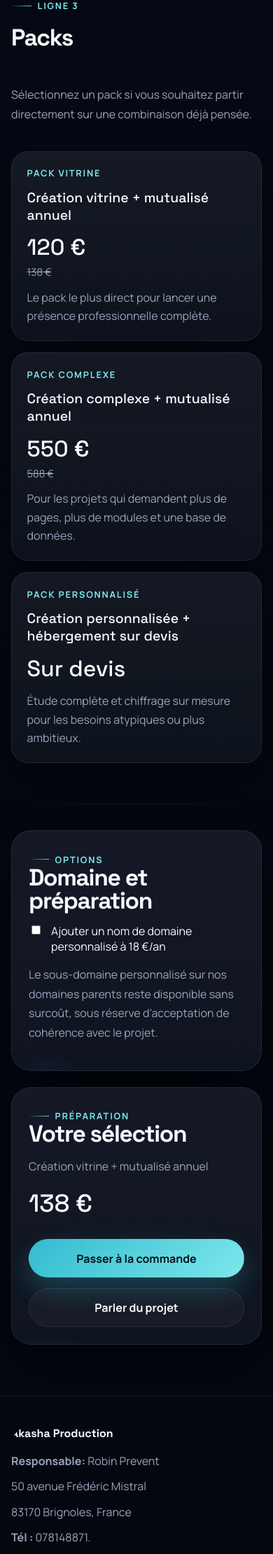
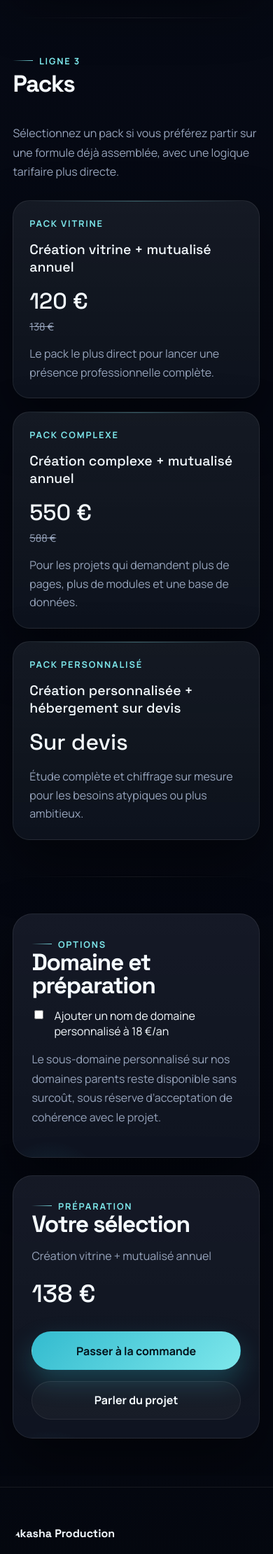
Before and after one commit to AkashaProduction/akashaproduction, a PHP site: page /solutions.php in a window 390 px wide. Shown: the part 3105-5325 px from the top of the page at 70% size. Run offline with PHP 8.4, Linux system fonts and the light colour scheme.

Commit message:
Polish pricing layouts and spacing system

```diff
--- a/assets/site.css
+++ b/assets/site.css
@@ -18,7 +18,10 @@
   --shadow: 0 32px 80px rgba(0, 0, 0, 0.45);
   --radius: 28px;
   --radius-small: 18px;
-  --max: 1200px;
+  --max: 1288px;
+  --gutter: 3.5rem;
+  --section-space: 4.5rem;
+  --card-space: 1.65rem;
 }
 
 * {
@@ -79,7 +82,7 @@
 }
 
 .container {
-  width: min(calc(100% - 2rem), var(--max));
+  width: min(calc(100% - var(--gutter)), var(--max));
   margin: 0 auto;
 }
 
@@ -298,7 +305,7 @@
 .pricing-card,
 .footer-card,
 .form-card {
-  padding: 1.5rem;
+  padding: var(--card-space);
 }
 
 .card,
@@ -331,7 +338,7 @@
   display: flex;
   gap: 0.95rem;
   flex-wrap: wrap;
-  margin-top: 1.8rem;
+  margin-top: 2rem;
 }
 
 .btn {
@@ -505,7 +512,7 @@
 
 .section {
   position: relative;
-  padding: 2.4rem 0 3.6rem;
+  padding: var(--section-space) 0;
 }
 
 .section::before {
@@ -687,7 +715,12 @@
 
 .field {
   display: grid;
-  gap: 0.48rem;
+  gap: 0.58rem;
+}
+
+.form-card > .section-title,
+.order-summary > .section-title {
+  margin-bottom: 0.35rem;
 }
 
 .field--full {
@@ -791,20 +824,30 @@
 
 .catalog-row {
   display: grid;
-  gap: 1.4rem;
+  gap: 1.65rem;
 }
 
 .catalog-row__header {
   display: flex;
   justify-content: space-between;
   align-items: end;
-  gap: 1.25rem;
+  gap: 1.6rem;
+}
+
+.catalog-row__intro {
+  display: grid;
+  gap: 0.45rem;
+}
+
+.catalog-row__meta {
+  max-width: 28rem;
+  margin: 0;
 }
 
 .catalog-select-grid {
   display: grid;
   grid-template-columns: repeat(3, minmax(0, 1fr));
-  gap: 1rem;
+  gap: 1.15rem;
 }
 
 .select-card-label {
@@ -819,26 +862,41 @@
 
 .select-card {
   display: grid;
-  gap: 0.85rem;
+  gap: 1rem;
   min-height: 100%;
-  padding: 1.35rem;
+  padding: 1.45rem;
   border-radius: 24px;
   border: 1px solid rgba(255, 255, 255, 0.08);
   background:
     linear-gradient(180deg, rgba(255,255,255,0.05), rgba(255,255,255,0.02)),
     rgba(10, 16, 27, 0.76);
   box-shadow: var(--shadow);
-  transition: transform 180ms ease, border-color 180ms ease, box-shadow 180ms ease;
+  transition: transform 220ms ease, border-color 220ms ease, box-shadow 220ms ease, background 220ms ease;
+  position: relative;
+}
+
+.select-card::before {
+  content: "";
+  position: absolute;
+  left: 1.45rem;
+  right: 1.45rem;
+  top: 0;
+  height: 1px;
+  background: linear-gradient(90deg, transparent, rgba(125, 231, 235, 0.45), transparent);
+  opacity: 0.75;
 }
 
 .select-card-label:hover .select-card {
-  transform: translateY(-3px);
+  transform: translateY(-5px) scale(1.01);
   border-color: rgba(125, 231, 235, 0.18);
 }
 
 .select-card-input:checked + .select-card {
   border-color: rgba(125, 231, 235, 0.55);
-  box-shadow: 0 20px 50px rgba(16, 111, 128, 0.22);
+  box-shadow: 0 24px 56px rgba(16, 111, 128, 0.24);
+  background:
+    linear-gradient(180deg, rgba(125, 231, 235, 0.08), rgba(255,255,255,0.02)),
+    rgba(10, 16, 27, 0.9);
 }
 
 .select-card__eyebrow {
@@ -863,7 +921,7 @@
 
 .select-card__price small {
   display: block;
-  margin-top: 0.3rem;
+  margin-top: 0.38rem;
   font-family: "Manrope", "Segoe UI", sans-serif;
   font-size: 0.92rem;
   color: var(--muted);
@@ -877,12 +935,72 @@
 .solution-builder__footer {
   display: grid;
   grid-template-columns: 1fr 0.92fr;
-  gap: 1.4rem;
+  gap: 1.6rem;
   align-items: start;
 }
 
 .selection-summary {
   align-content: start;
+}
+
+.selection-summary,
+.order-summary {
+  position: sticky;
+  top: 6.8rem;
+}
+
+.reveal-pop {
+  opacity: 0;
+  transform: translateY(16px) scale(0.985);
+  animation: reveal-pop 620ms cubic-bezier(.2,.8,.2,1) forwards;
+}
+
+.hero-copy {
+  animation: reveal-pop 620ms cubic-bezier(.2,.8,.2,1) 80ms both;
+}
+
+.device-scene {
+  animation: reveal-pop 720ms cubic-bezier(.2,.8,.2,1) 160ms both;
+}
+
+.hero-stats .stat-card:nth-child(1),
+.project-grid .project-card:nth-child(1),
+.catalog-select-grid .select-card-label:nth-child(1) .select-card {
+  animation: reveal-pop 560ms cubic-bezier(.2,.8,.2,1) 120ms both;
+}
+
+.hero-stats .stat-card:nth-child(2),
+.project-grid .project-card:nth-child(2),
+.catalog-select-grid .select-card-label:nth-child(2) .select-card {
+  animation: reveal-pop 560ms cubic-bezier(.2,.8,.2,1) 180ms both;
+}
+
+.hero-stats .stat-card:nth-child(3),
+.project-grid .project-card:nth-child(3),
+.catalog-select-grid .select-card-label:nth-child(3) .select-card {
+  animation: reveal-pop 560ms cubic-bezier(.2,.8,.2,1) 240ms both;
+}
+
+.grid-2 > .panel,
+.grid-2 > .card,
+.grid-2 > .form-card,
+.pricing-card,
+.section-heading,
+.solution-builder__footer > .panel,
+.solution-builder__footer > .form-card {
+  animation: reveal-pop 620ms cubic-bezier(.2,.8,.2,1) both;
+}
+
+@keyframes reveal-pop {
+  from {
+    opacity: 0;
+    transform: translateY(16px) scale(0.985);
+  }
+
+  to {
+    opacity: 1;
+    transform: translateY(0) scale(1);
+  }
 }
 
 .ticket-thread {
@@ -923,6 +1041,11 @@
   .solution-builder__footer {
     grid-template-columns: 1fr;
   }
+
+  .selection-summary,
+  .order-summary {
+    position: static;
+  }
 }
 
 @media (max-width: 960px) {
@@ -939,6 +1062,10 @@
   .catalog-row__header {
     align-items: start;
     flex-direction: column;
+  }
+
+  .container {
+    width: min(calc(100% - 2.3rem), var(--max));
   }
 
   .site-header__inner {
@@ -961,6 +1088,11 @@
 }
 
 @media (max-width: 640px) {
+  :root {
+    --gutter: 1.5rem;
+    --section-space: 3.3rem;
+  }
+
   .hero-title,
   .page-title {
     font-size: clamp(2.5rem, 12vw, 3.6rem);
--- a/includes/header.php
+++ b/includes/header.php
@@ -12,7 +12,7 @@
     <title><?= htmlspecialchars($pageTitle, ENT_QUOTES, 'UTF-8'); ?></title>
     <meta name="description" content="Akasha Production conçoit des créations web, présente ses projets et accompagne des sites professionnels.">
     <meta name="theme-color" content="#08101d">
-    <link rel="stylesheet" href="/assets/site.css?v=3">
+    <link rel="stylesheet" href="/assets/site.css?v=4">
 </head>
 <body>
 <div class="site-shell">
--- a/solutions.php
+++ b/solutions.php
@@ -49,9 +49,11 @@
     <section class="section">
         <div class="container catalog-row">
             <div class="catalog-row__header">
+                <div class="catalog-row__intro">
                     <div class="eyebrow">Ligne 1</div>
                     <h2 class="section-title">Création</h2>
-                <p class="copy">Choisissez le niveau de création web correspondant à votre projet.</p>
+                </div>
+                <p class="copy catalog-row__meta">Choisissez le niveau de création web correspondant à votre projet et utilisez cette ligne comme base de départ.</p>
             </div>
             <div class="catalog-select-grid">
                 <?php foreach ($catalog['creation'] as $key => $entry): ?>
@@ -72,9 +74,11 @@
     <section class="section">
         <div class="container catalog-row">
             <div class="catalog-row__header">
+                <div class="catalog-row__intro">
                     <div class="eyebrow">Ligne 2</div>
                     <h2 class="section-title">Hébergement</h2>
-                <p class="copy">Choisissez l’environnement d’hébergement principal; le mode mensuel ou annuel sera rappelé dans la commande.</p>
+                </div>
+                <p class="copy catalog-row__meta">Choisissez l’environnement d’hébergement principal. La distinction mensuelle ou annuelle est rappelée dans la commande finale.</p>
             </div>
             <div class="catalog-select-grid">
                 <label class="select-card-label">
@@ -111,9 +115,11 @@
     <section class="section">
         <div class="container catalog-row">
             <div class="catalog-row__header">
+                <div class="catalog-row__intro">
                     <div class="eyebrow">Ligne 3</div>
                     <h2 class="section-title">Packs</h2>
-                <p class="copy">Sélectionnez un pack si vous souhaitez partir directement sur une combinaison déjà pensée.</p>
+                </div>
+                <p class="copy catalog-row__meta">Sélectionnez un pack si vous préférez partir sur une formule déjà assemblée, avec une logique tarifaire plus directe.</p>
             </div>
             <div class="catalog-select-grid">
                 <?php foreach ($packPresets as $key => $pack): ?>
```
Also changed, not shown: other parts of assets/site.css (+57 -19 lines), commander.php (+15 -4 lines). Lines whose indentation alone changed are shown as unchanged.
